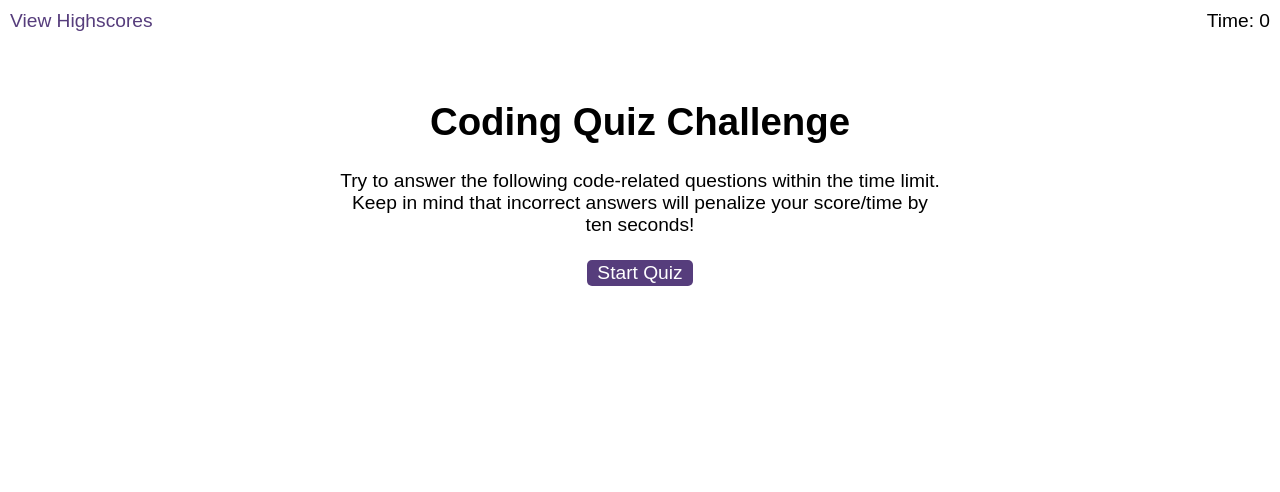
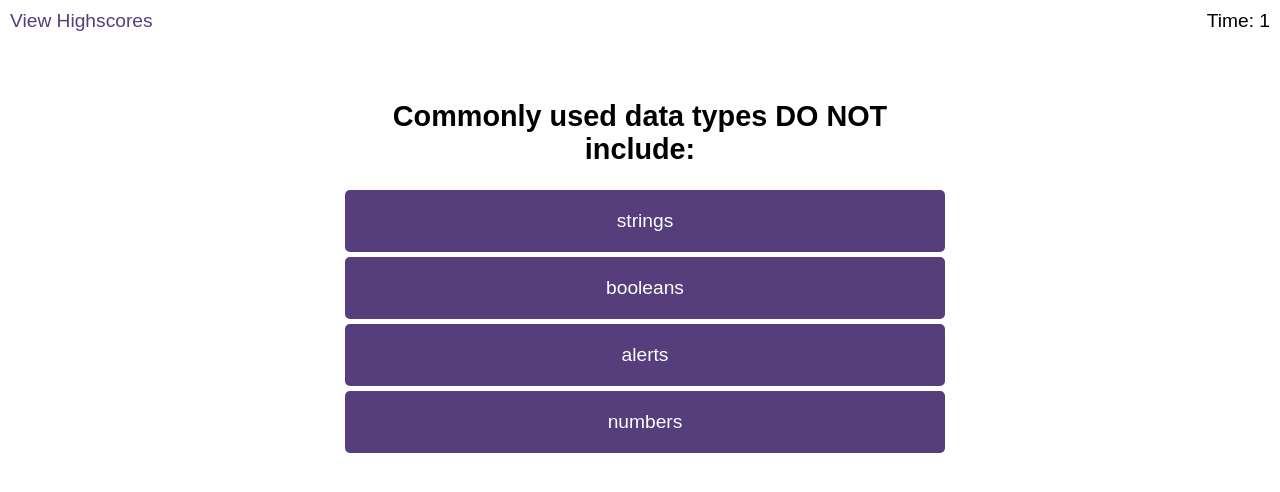
Before and after one commit to essexgit/Coding-Assessment-Quiz, a plain HTML site: page index.html in a window 1280 px wide. Both pictures are taken after a click on the button "Start Quiz". Drawn offline with Linux system fonts and the light colour scheme.

Commit message:
Timer and first set of Q&A

```diff
--- a/assets/css/styles.css
+++ b/assets/css/styles.css
@@ -32,6 +32,8 @@ button:hover {
 
 .choices button {
   display: block;
+  width: 600px;
+  padding: 20px 0;
 }
 
 input[type="text"] {
--- a/assets/js/logic.js
+++ b/assets/js/logic.js
@@ -1,12 +1,56 @@
 // START BUTTON
+let start = document.querySelector("#start");
+let startButton = start.addEventListener("click", () => {
+    timer();
+    startGame();
+});
+
+function startGame() {
+    hiding();
+    showing();
+    loadQuestionTitle();
+    loadQuestionChoices();
+}
 // loads Q&A
-    // starts TIMER
+
+function loadQuestionTitle() {
+    let questContTitle = document.querySelector("#question-title");
+    questContTitle.textContent = currentQuestion = questions[0].title;
+}
+
+function loadQuestionChoices() {
+    //set choices container element
+    let questContChoices = document.querySelector("#choices");
+    // get choice array
+    let currentQuestion = questions[0].choices;
+    // create & append button
+    for (let i = 0; i < currentQuestion.length; i++) {
+        let choiceButton = document.createElement("button");
+        let choiceString = currentQuestion[i];
+        //set button text to choice
+        choiceButton.textContent = choiceString;
+        // set id to each choice for selection and comparison
+        choiceButton.setAttribute("id", `choice${i}`);
+        questContChoices.appendChild(choiceButton);
+    }
+}
 
 // TIMER function
-    // START TIMER
-        // max time value
+function timer() {
+    let startTime = 3;
+    let timeLeft = startTime;
     // countdown
-        // current time
+    whatsTheTime = setInterval(function () {
+        let time = document.querySelector("#time");
+        timeLeft--;
+        time.textContent = timeLeft;
+
+        if (timeLeft === 0) {
+            clearInterval(whatsTheTime);
+        }
+    }, 1000);
+}
+
 
 // CUT TIME
 // cut value
@@ -15,7 +59,13 @@
 // last question
 // final time
 
+
 // ANSWER function
+// choose
+function choosing() {
+    // loop buttons adding listener
+    // let choice =
+}
 // if correct
 // next
 
@@ -25,19 +75,22 @@
 // next
 
 // DISPLAY functions
-    //  Start Group
-        //  submit
-        //  instructions
 // Run Group
-        // choices
-        // chosen
-        // question
-        // countdown
-        // answers
+// hiding, start button,instruction
+function hiding() {
+    let startScreen = document.querySelector("#start-screen");
+    startScreen.classList.add("hide");
+}
+// showing,question, choices, chosen, countdown, answers
+function showing() {
+    let questionScreen = document.querySelector("#questions");
+    questionScreen.classList.remove("hide");
+}
 // End Group
     // result
     // score
     // instructions
+    // start button display
 
 // HIGHSCORE function add
     // add initial to score reference
--- a/assets/js/questions.js
+++ b/assets/js/questions.js
@@ -4,4 +4,34 @@ var questions = [
         choices: ["strings", "booleans", "alerts", "numbers"],
         answer: "alerts"
     },
+    {
+        title: "Javascript is an _______ language?",
+        choices: ["Object-Oriented", "Object-Based", "Procedural", "Declarative "],
+        answer: "Object-Oriented"
+    },
+    {
+        title: "What does the ‘toLocaleString()’ method do in JS?",
+        choices: ["Returns a localised object representation", "Returns a parsed string", "Returns a localised string representation of an object", "None of the above"],
+        answer: "Returns a localised string representation of an object"
+    },
+    {
+        title: "Which of the following methods is used to access HTML elements using Javascript?",
+        choices: ["getElementbyID()", "getElementsByClassName()", "Both of the above", "None of the above"],
+        answer: "Both of the above"
+    },
+    {
+        title: "Upon encountering empty statements, what does the Javascript Interpreter do?",
+        choices: ["Throws an error", "Ignores the statements", "Gives a Warning", "None of the Above"],
+        answer: "Ignores the statements"
+    },
+    {
+        title: "When an operator’s value is NULL, the typeof returned by the unary operator is:",
+        choices: ["Boolean", "Undefined", "Object", "Integer"],
+        answer: "Object"
+    },
+    {
+        title: "What keyword is used to check whether a given property is valid or not?",
+        choices: ["in", "is in", "exists", "lies"],
+        answer: "in"
+    },
 ];
--- a/index.html
+++ b/index.html
@@ -1,5 +1,6 @@
 <!DOCTYPE html>
 <html lang="en-gb">
+
   <head>
     <meta charset="UTF-8" />
     <meta name="viewport" content="width=device-width, initial-scale=1.0" />
@@ -25,7 +26,7 @@
         <button id="start">Start Quiz</button>
       </div>
 
-      <div id="questions" class="hide">
+      <div id="questions" class="hide start">
         <h2 id="question-title"></h2>
         <div id="choices" class="choices"></div>
       </div>
@@ -45,4 +46,5 @@
     <script src="./assets/js/questions.js"></script>
     <script src="./assets/js/logic.js"></script>
   </body>
+
 </html>
```
Lines whose indentation alone changed are shown as unchanged.
